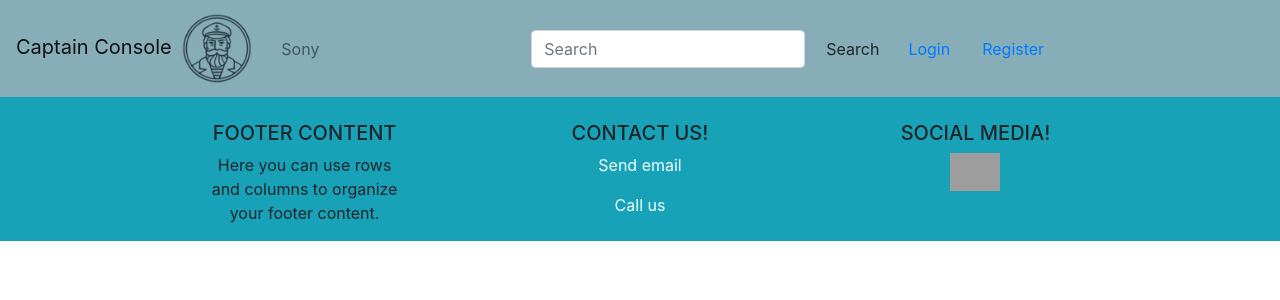
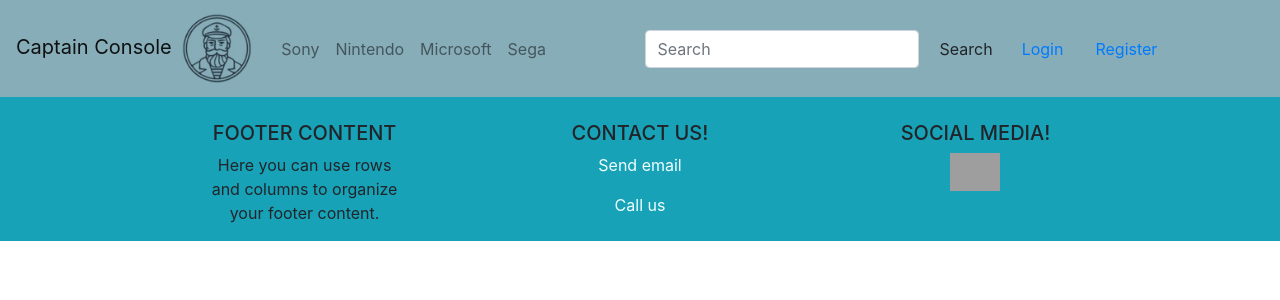
Before and after one commit to Akzelele/CaptainConsole, a Django app: page / in a window 1280 px wide. Shown: the top 300 px of the page. Run offline with Django 3.2, Linux system fonts and the light colour scheme; data that the repository does not hold is empty; some libraries are stand-ins or nearby versions; grey boxes are pictures that could not be loaded.

Commit message:
awful hardcoded dropdowns :-1:

```diff
--- a/templates/navigation.html
+++ b/templates/navigation.html
@@ -6,14 +6,47 @@
 
     <div class="collapse navbar-collapse" id="navbarSupportedContent" >
         <ul class="navbar-nav mr-auto">
-                    <li class="nav-item dropdown">
+            <li class="nav-item dropdown">
                 <a class="nav-link"  href="#" id="navbarDropdownMenuLink" data-toggle="dropdown" aria-haspopup="true" aria-expanded="false">
                   Sony
                 </a>
                 <div class="dropdown-menu" aria-labelledby="navbarDropdownMenuLink">
+                  <a class="dropdown-item" href="#">Playstation</a>
+                  <a class="dropdown-item" href="#">Playstation 2</a>
+                  <a class="dropdown-item" href="#">Playstation 3</a>
+                  <a class="dropdown-item" href="#">PSP</a>
+                </div>
+            </li>
+            <li class="nav-item dropdown">
+                <a class="nav-link"  href="#" id="navbarDropdownMenuLink" data-toggle="dropdown" aria-haspopup="true" aria-expanded="false">
+                    Nintendo
+                </a>
+                <div class="dropdown-menu" aria-labelledby="navbarDropdownMenuLink">
+                  <a class="dropdown-item" href="#">Nintendo DS</a>
+                  <a class="dropdown-item" href="#">Game Boy </a>
+                  <a class="dropdown-item" href="#">Game Boy Color</a>
+                  <a class="dropdown-item" href="#">Game Boy Advance</a>
                   <a class="dropdown-item" href="#">NES</a>
                   <a class="dropdown-item" href="#">SNES</a>
-                  <a class="dropdown-item" href="#">PES</a>
+                  <a class="dropdown-item" href="#">Wii</a>
+                  <a class="dropdown-item" href="#">Nintendo GameCube</a>
+                </div>
+            </li>
+            <li class="nav-item dropdown">
+                <a class="nav-link"  href="#" id="navbarDropdownMenuLink" data-toggle="dropdown" aria-haspopup="true" aria-expanded="false">
+                    Microsoft
+                </a>
+                <div class="dropdown-menu" aria-labelledby="navbarDropdownMenuLink">
+                  <a class="dropdown-item" href="#">Xbox</a>
+                  <a class="dropdown-item" href="#">Xbox 360</a>
+                </div>
+            </li>
+            <li class="nav-item dropdown">
+                <a class="nav-link"  href="#" id="navbarDropdownMenuLink" data-toggle="dropdown" aria-haspopup="true" aria-expanded="false">
+                    Sega
+                </a>
+                <div class="dropdown-menu" aria-labelledby="navbarDropdownMenuLink">
+                  <a class="dropdown-item" href="#">Genesis</a>
                 </div>
             </li>
         </ul>
```
